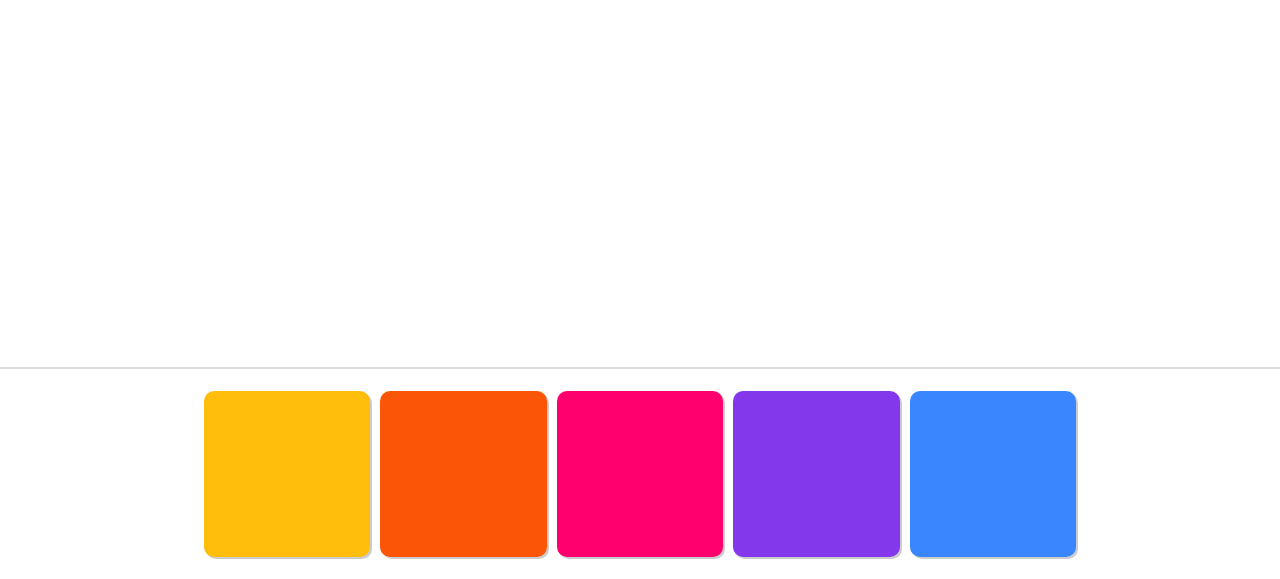
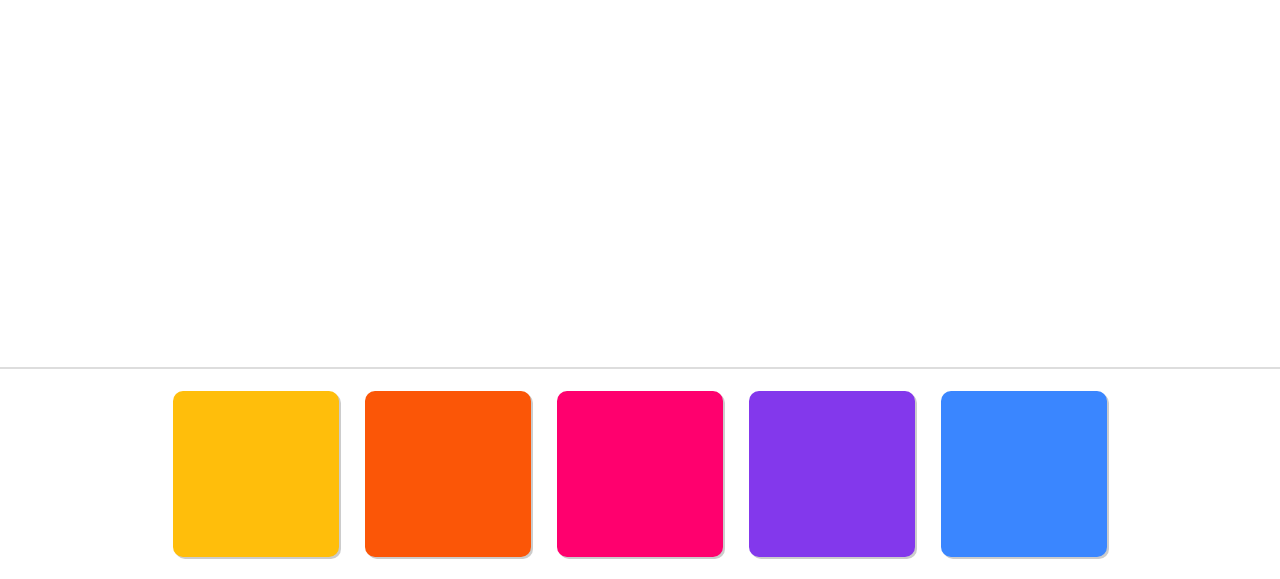
Before and after one commit to nicolecomputer/code-sonnet, a plain HTML site: page index.html in a window 1280 px wide. Shown: the part 221-800 px from the top of the page. Drawn offline with Linux system fonts and the light colour scheme.

Commit message:
biggggger

```diff
--- a/index.html
+++ b/index.html
@@ -84,7 +84,7 @@ using typographical quotes “” and apostrophes ‘’.
             display: flex;
             flex-flow: row;
             justify-content: center;
-            gap: 10px;
+            gap: 2vw;
             flex-wrap: wrap;
             font-family: arial;
             padding: 10px;
```
